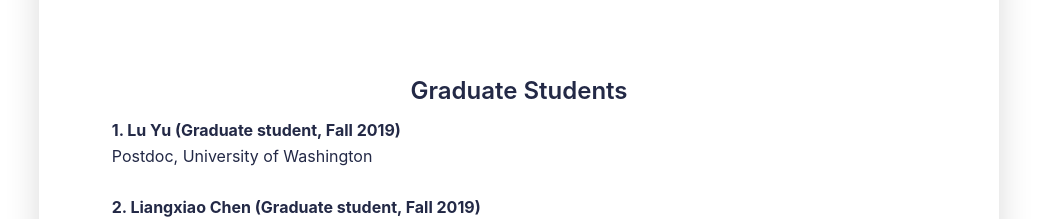
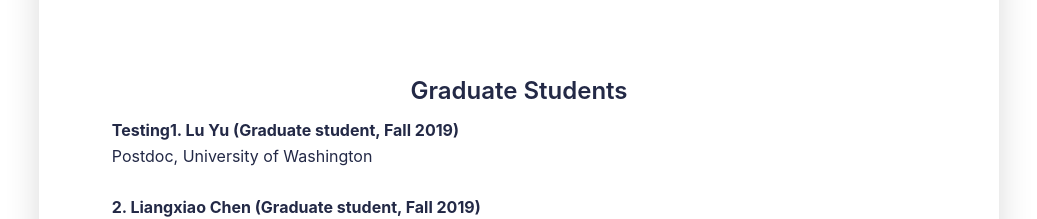
Before and after one commit to haoyanasu/yanlab, a React (Vite) app in the folder yanlab-website/: page /team/our-team in a window 1280 px wide. Shown: the part 3208-3427 px from the top of the page, without its empty margins (121-1158 px from the left). Built offline with nearby package versions, Linux system fonts and the light colour scheme.

Commit message:
Checking if the CI is working

```diff
--- a/yanlab-website/src/pages/OurTeam.jsx
+++ b/yanlab-website/src/pages/OurTeam.jsx
@@ -180,6 +180,7 @@ const OurTeam = () => {
             <div style={{ margin: '2rem 0 0 0', textAlign: 'center', display: 'flex', flexDirection: 'column', alignItems: 'center', width: '100%' }}>
               <div style={{ fontWeight: 600, fontSize: '1.5rem', color: '#232946', marginBottom: '0.5rem', textAlign: 'center' }}>Graduate Students</div>
               <div style={{ marginBottom: '2rem', display: 'inline-block', textAlign: 'left' }}>
+                <b>Testing</b>
                 <b>1. Lu Yu (Graduate student, Fall 2019)</b><br />Postdoc, University of Washington<br /><br />
                 <b>2. Liangxiao Chen (Graduate student, Fall 2019)</b><br />Postdoc, Harvard University<br /><br />
                 <b>3. Leeza Abraham (Graduate student, Fall 2018)</b><br />Senior Scientist, Exodigm Biosciences<br /><br />
```
